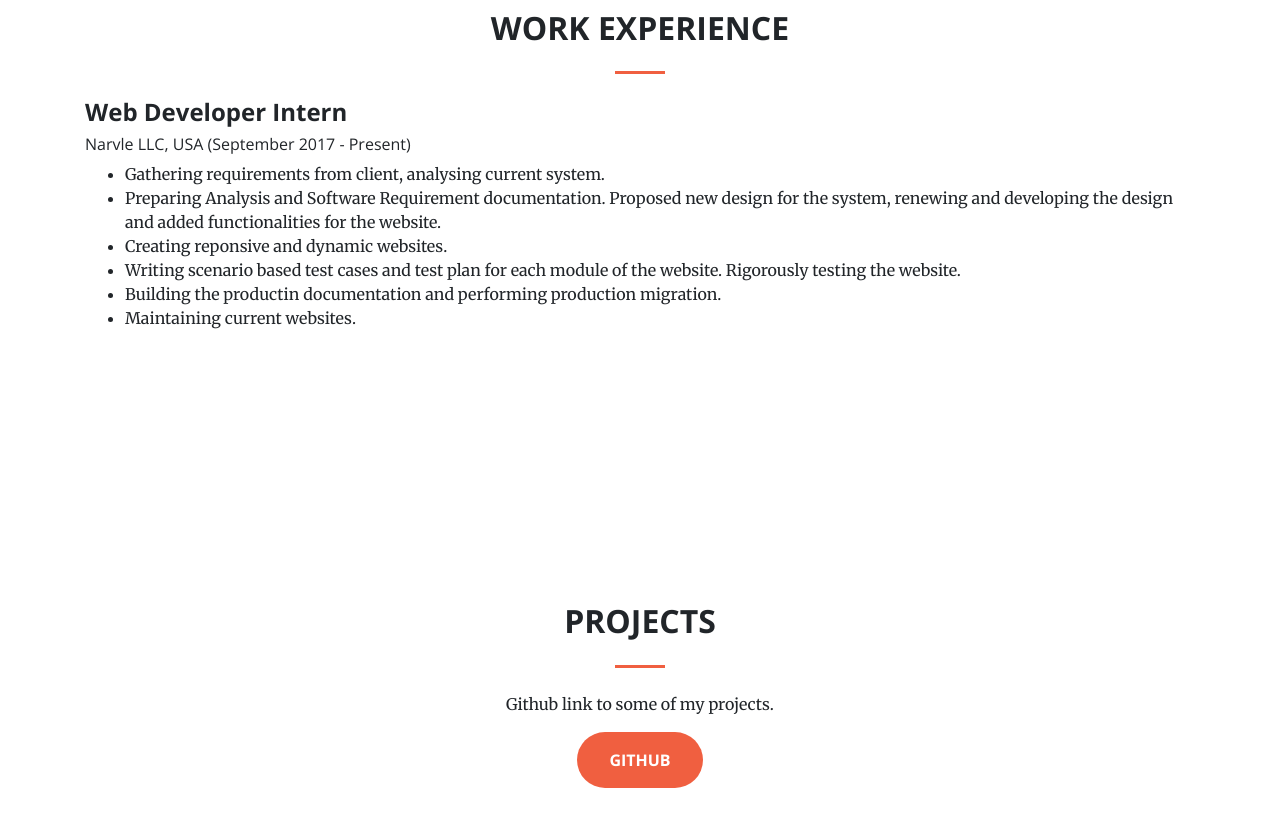
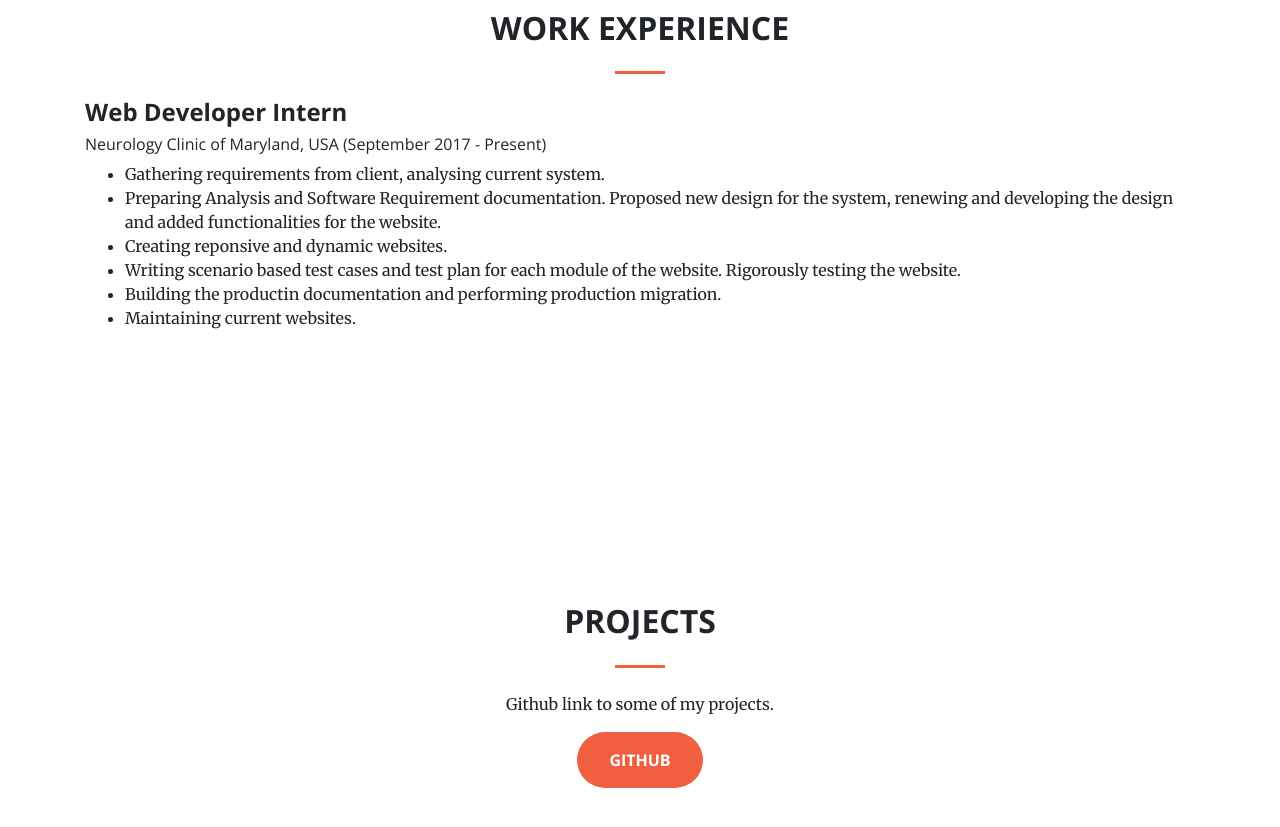
Before and after one commit to poonamsathe/poonamsathe.github.io, a plain HTML site: page index.html in a window 1280 px wide. Shown: the part 3060-3887 px from the top of the page. Drawn offline with nearby package versions, Linux system fonts and the light colour scheme.

Commit message:
changes
changes

```diff
--- a/index.html
+++ b/index.html
@@ -210,7 +210,7 @@ th, td {
             <h2 class="section-heading text-center"><strong>WORK EXPERIENCE</strong></h2>
             <hr class="my-4">
 			<h4 class="text-justify"><strong>Web Developer Intern</strong></h4>
-			<h6>Narvle LLC, USA (September 2017 - Present)</h6>
+			<h6>Neurology Clinic of Maryland, USA (September 2017 - Present)</h6>
 			<ul>
 			<li>Gathering requirements from client, analysing current system.</li>
 			<li>Preparing Analysis and Software Requirement documentation. Proposed new design for the system, renewing and developing the design and added functionalities for the website. </li>
```
